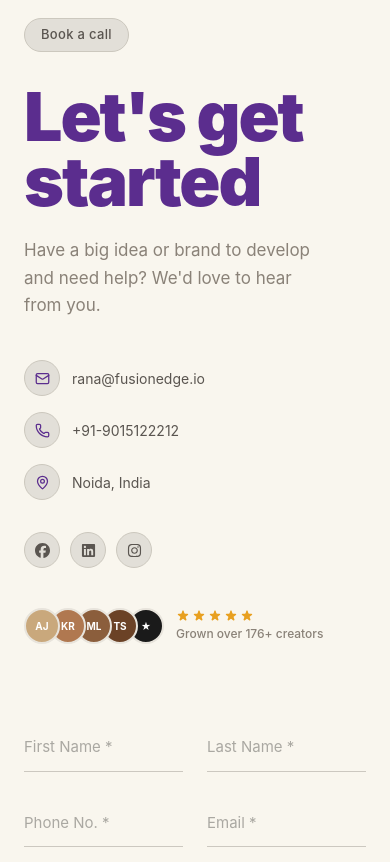
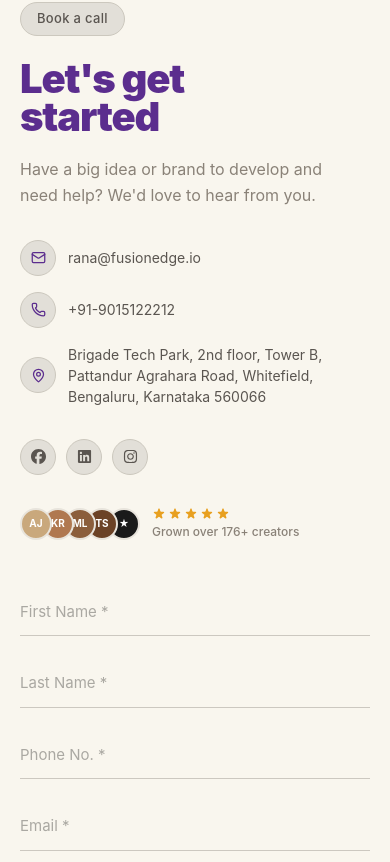
Before and after one commit to Aksdec14/FusionEdge_New_Website, a Next.js app: page / in a window 390 px wide. Shown: the part 10602-11464 px from the top of the page. Built offline with nearby package versions, Linux system fonts and the light colour scheme; no server answers.

Commit message:
Address Updated

```diff
--- a/app/components/ContactForm.tsx
+++ b/app/components/ContactForm.tsx
@@ -38,7 +38,7 @@ function Toast({
 }) {
     return (
         <div
-            className="fixed top-6 right-6 z-50 flex items-center gap-3 px-5 py-4 rounded-2xl shadow-2xl border transition-all duration-500"
+            className="fixed top-4 right-4 left-4 sm:left-auto sm:top-6 sm:right-6 z-50 flex items-center gap-3 px-5 py-4 rounded-2xl shadow-2xl border transition-all duration-500"
             style={{
                 backgroundColor: success ? "#f0fdf4" : "#fef2f2",
                 borderColor: success ? "#10B981" : "#ef4444",
@@ -70,12 +70,12 @@ const AVATAR_INITIALS = ["AJ", "KR", "ML", "TS", "★"];
 
 function AvatarStack() {
     return (
-        <div className="flex items-center gap-3 mt-10">
+        <div className="flex items-center gap-3 mt-8 sm:mt-10">
             <div className="flex -space-x-2.5">
                 {AVATAR_COLORS.map((bg, i) => (
                     <div
                         key={i}
-                        className="w-9 h-9 rounded-full border-2 border-[#e8e4dc] flex items-center justify-center text-[10px] font-bold text-white"
+                        className="w-8 h-8 sm:w-9 sm:h-9 rounded-full border-2 border-[#e8e4dc] flex items-center justify-center text-[10px] font-bold text-white"
                         style={{ backgroundColor: bg, zIndex: AVATAR_COLORS.length - i }}
                     >
                         {AVATAR_INITIALS[i]}
@@ -108,7 +108,7 @@ function ContactItem({
 }) {
     return (
         <li className="flex items-center gap-3 group cursor-pointer">
-            <span className="w-9 h-9 rounded-full flex items-center justify-center bg-[#e2dfd8] border border-[#ccc8be] transition-all duration-200 group-hover:bg-[#5B2D8E] group-hover:border-[#5B2D8E]">
+            <span className="w-9 h-9 shrink-0 rounded-full flex items-center justify-center bg-[#e2dfd8] border border-[#ccc8be] transition-all duration-200 group-hover:bg-[#5B2D8E] group-hover:border-[#5B2D8E]">
                 <Icon
                     size={15}
                     className="text-[#5B2D8E] group-hover:text-white transition-colors duration-200"
@@ -255,28 +255,28 @@ export default function ContactSection() {
 
             <section
                 id="contact"
-                className="min-h-screen bg-[#F9F6EE] flex items-center px-6 py-20"
+                className="min-h-screen bg-[#F9F6EE] flex items-center px-5 sm:px-8 lg:px-6 py-16 sm:py-20"
                 style={{ fontFamily: "'Inter', 'Helvetica Neue', system-ui, sans-serif" }}
             >
-                <div className="max-w-6xl w-full mx-auto grid grid-cols-1 lg:grid-cols-2 gap-20 items-start">
+                <div className="max-w-6xl w-full mx-auto grid grid-cols-1 lg:grid-cols-2 gap-12 sm:gap-16 lg:gap-20 items-start">
 
                     {/* ══ LEFT — Headline + Info ══ */}
-                    <div className="lg:pt-4">
+                    <div className="lg:pt-4 w-full">
                         {/* Badge */}
-                        <div className="inline-flex items-center px-4 py-1.5 border border-[#ccc8be] rounded-full bg-[#e2dfd8] text-[13px] text-[#5a5550] font-medium mb-8 tracking-wide">
+                        <div className="inline-flex items-center px-4 py-1.5 border border-[#ccc8be] rounded-full bg-[#e2dfd8] text-[13px] text-[#5a5550] font-medium mb-6 sm:mb-8 tracking-wide">
                             Book a call
                         </div>
 
-                        {/* Big headline — color changed to #5B2D8E */}
+                        {/* Big headline — responsive scale */}
                         <h1
-                            className="text-[68px] font-black leading-[0.95] tracking-[-0.03em] mb-6"
+                            className="text-[40px] sm:text-[52px] lg:text-[60px] xl:text-[68px] font-black leading-[0.95] tracking-[-0.03em] mb-5 sm:mb-6"
                             style={{ color: "#5B2D8E" }}
                         >
                             Let&apos;s get<br />started
                         </h1>
 
                         {/* Sub-copy */}
-                        <p className="text-[17px] text-[#8a8278] leading-relaxed font-normal max-w-[300px] mb-10">
+                        <p className="text-[16px] sm:text-[17px] text-[#8a8278] leading-relaxed font-normal max-w-[320px] mb-8 sm:mb-10">
                             Have a big idea or brand to develop and need help? We&apos;d love to hear from you.
                         </p>
 
@@ -284,7 +284,7 @@ export default function ContactSection() {
                         <ul className="space-y-4 mb-8">
                             <ContactItem Icon={Mail} label="rana@fusionedge.io" />
                             <ContactItem Icon={Phone} label="+91-9015122212" />
-                            <ContactItem Icon={MapPin} label="Noida, India" />
+                            <ContactItem Icon={MapPin} label="Brigade Tech Park, 2nd floor, Tower B, Pattandur Agrahara Road, Whitefield, Bengaluru, Karnataka 560066" />
                         </ul>
 
                         {/* Social links */}
@@ -308,11 +308,11 @@ export default function ContactSection() {
                     </div>
 
                     {/* ══ RIGHT — Form ══ */}
-                    <div>
-                        <form onSubmit={handleSubmit} noValidate className="space-y-7">
+                    <div className="w-full">
+                        <form onSubmit={handleSubmit} noValidate className="space-y-6 sm:space-y-7">
 
                             {/* First + Last name */}
-                            <div className="grid grid-cols-2 gap-6">
+                            <div className="grid grid-cols-1 sm:grid-cols-2 gap-6">
                                 <div>
                                     <input
                                         type="text"
@@ -348,7 +348,7 @@ export default function ContactSection() {
                             </div>
 
                             {/* Phone + Email */}
-                            <div className="grid grid-cols-2 gap-6">
+                            <div className="grid grid-cols-1 sm:grid-cols-2 gap-6">
                                 <div>
                                     <input
                                         type="text"
@@ -383,7 +383,7 @@ export default function ContactSection() {
                                 </div>
                             </div>
 
-                            {/* Subject — #5B2D8E for selected state */}
+                            {/* Subject */}
                             <div>
                                 <p className="text-[13px] font-semibold text-[#1a1a1a] uppercase tracking-widest mb-3">
                                     Select Subject
@@ -462,14 +462,14 @@ export default function ContactSection() {
                             {/* Divider */}
                             <div className="h-px bg-[#ccc8c0]" />
 
-                            {/* Submit — color changed to #5B2D8E */}
+                            {/* Submit */}
                             <button
                                 type="submit"
                                 disabled={isSubmitting}
                                 className="
                                     w-full flex items-center justify-center gap-2.5
-                                    text-white text-[16px] font-semibold
-                                    py-5 rounded-full tracking-tight
+                                    text-white text-[15px] sm:text-[16px] font-semibold
+                                    py-4 sm:py-5 rounded-full tracking-tight
                                     active:scale-[0.99]
                                     transition-all duration-150
                                     disabled:opacity-60 disabled:cursor-not-allowed
--- a/app/contact/page.tsx
+++ b/app/contact/page.tsx
@@ -171,8 +171,8 @@ const Contact = () => {
                                     </>
                                 }
                                 label="Visit Us"
-                                title="Noida, Uttar Pradesh"
-                                sub="India"
+                                title="Brigade Tech Park, 2nd floor, Tower B"
+                                sub="Pattandur Agrahara Road, Whitefield, Bengaluru, Karnataka 560066"
                             />
 
                             {/* Social */}
--- a/app/layout.tsx
+++ b/app/layout.tsx
@@ -149,8 +149,10 @@ const organizationSchema = {
   numberOfEmployees: { "@type": "QuantitativeValue", minValue: 11, maxValue: 50 },
   address: {
     "@type": "PostalAddress",
-    addressLocality: "Bengaluru East",
+    streetAddress: "Brigade Tech Park, 2nd floor, Tower B, Pattandur Agrahara Road, Whitefield",
+    addressLocality: "Bengaluru",
     addressRegion: "Karnataka",
+    postalCode: "560066",
     addressCountry: "IN",
   },
   contactPoint: {
```
Also changed, not shown: next.config.ts (indentation only).
